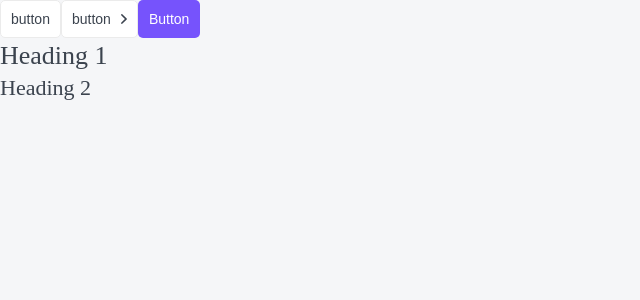
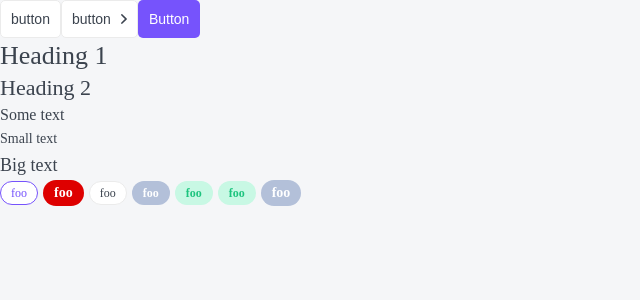
Before and after one commit to LikeKugi/react-next, a Next.js app in the folder ps-next/: page / in a window 1280 px wide. Shown: the top 300 px of the page, without its empty margins (0-640 px from the left). Built offline with nearby package versions, Linux system fonts and the light colour scheme.

Commit message:
feat: add simple components

```diff
--- /dev/null
+++ b/ps-next/src/components/Paragraph/Paragraph.module.scss
@@ -0,0 +1,18 @@
+.Paragraph {
+  font-weight: 400;
+  letter-spacing: 0;
+  text-align: left;
+
+  &--sm {
+    font-size: 14px;
+    line-height: 24px;
+  }
+  &--md {
+    font-size: 16px;
+    line-height: 24px;
+  }
+  &--lg {
+    font-size: 18px;
+    line-height: 29px;
+  }
+}
--- /dev/null
+++ b/ps-next/src/components/Paragraph/Paragraph.tsx
@@ -0,0 +1,24 @@
+import { FC, JSX } from 'react';
+import { IParagraphProps } from '@/components/Paragraph/Paragraph.types';
+import styles from './Paragraph.module.scss';
+import { clsx } from 'clsx';
+
+const Paragraph: FC<IParagraphProps> = ({
+                                          children,
+                                          variant = 'md',
+                                          className,
+                                          ...other
+                                        }): JSX.Element => {
+  return (
+    <p className={
+      clsx(className,
+        styles.Paragraph,
+        variant === 'sm' && styles['Paragraph--sm'],
+        variant === 'md' && styles['Paragraph--md'],
+        variant === 'lg' && styles['Paragraph--lg'],)
+    } {...other}>
+      {children}
+    </p>
+  );
+};
+export default Paragraph;
--- /dev/null
+++ b/ps-next/src/components/Paragraph/Paragraph.types.ts
@@ -0,0 +1,5 @@
+import { DetailedHTMLProps, HTMLAttributes } from 'react';
+
+export interface IParagraphProps extends  DetailedHTMLProps<HTMLAttributes<HTMLParagraphElement>, HTMLParagraphElement>{
+  variant?: 'sm' | 'md' | 'lg'
+}
--- /dev/null
+++ b/ps-next/src/components/Tag/Tag.module.scss
@@ -0,0 +1,51 @@
+.Tag {
+  display: inline-block;
+  -webkit-box-sizing: border-box;
+  -moz-box-sizing: border-box;
+  box-sizing: border-box;
+  margin-right: 5px;
+  border: 1px solid transparent;
+  border-radius: var(--border-radius-large);
+
+  &--sm {
+    padding: 5px 10px;
+    font-size: 12px;
+    line-height: 100%;
+  }
+
+  &--md {
+    padding: 5px 10px;
+    font-size: 14px;
+    line-height: 100%;
+  }
+
+  &--ghost {
+    color: var(--color-gray-900);
+    background-color: var(--color-white-50);
+    border-color: var(--color-gray-50);
+  }
+
+  &--red {
+    color: var(--color-white-50);
+    background-color: var(--color-accent-400);
+    font-weight: bold;
+  }
+
+  &--gray {
+    color: var(--color-white-50);
+    background-color: var(--color-gray-600);
+    font-weight: bold;
+  }
+
+  &--green {
+    color: var(--color-green-400);
+    background-color: var(--color-green-100);
+    font-weight: bold;
+  }
+
+  &--primary {
+    color: var(--color-main);
+    background-color: var(--color-white-50);
+    border-color: var(--color-main);
+  }
+}
--- /dev/null
+++ b/ps-next/src/components/Tag/Tag.tsx
@@ -0,0 +1,24 @@
+import { FC, JSX } from 'react';
+import { ITagProps } from '@/components/Tag/Tag.types';
+import { clsx } from 'clsx';
+import styles from './Tag.module.scss';
+
+const Tag: FC<ITagProps> = ({ size = 'md', children, color = 'ghost', href, className, ...other }): JSX.Element => {
+  return (
+    <div className={clsx(
+      className,
+      styles.Tag,
+      size === 'sm' && styles['Tag--sm'],
+      size === 'md' && styles['Tag--md'],
+      color === 'ghost' && styles['Tag--ghost'],
+      color === 'red' && styles['Tag--red'],
+      color === 'gray' && styles['Tag--gray'],
+      color === 'green' && styles['Tag--green'],
+      color === 'primary' && styles['Tag--primary'])} {...other}>
+      {href ? <a href={href}>
+        {children}
+      </a> : <>{children}</>}
+    </div>
+  );
+};
+export default Tag;
--- a/ps-next/src/pages/HomePage/HomePage.tsx
+++ b/ps-next/src/pages/HomePage/HomePage.tsx
@@ -1,6 +1,8 @@
 import { JSX, useState } from 'react';
 import Heading from '@/components/Heading/Heading';
 import Button from '@/components/Button/Button';
+import Paragraph from '@/components/Paragraph/Paragraph';
+import Tag from '@/components/Tag/Tag';
 
 const HomePage = (): JSX.Element => {
   const [direction, setDirection] = useState<'right' | 'down'>('right');
@@ -13,6 +15,22 @@ const HomePage = (): JSX.Element => {
       <Button variant="primary">Button</Button>
       <Heading>Heading 1</Heading>
       <Heading level={2}>Heading 2</Heading>
+      <Paragraph>
+        Some text
+      </Paragraph>
+      <Paragraph variant="sm">
+        Small text
+      </Paragraph>
+      <Paragraph variant="lg">
+        Big text
+      </Paragraph>
+      <Tag color="primary" size="sm">foo</Tag>
+      <Tag color="red" size="md">foo</Tag>
+      <Tag color="ghost" size="sm">foo</Tag>
+      <Tag color="gray" size="sm">foo</Tag>
+      <Tag color="green" size="sm">foo</Tag>
+      <Tag color="green" href="/" size="sm">foo</Tag>
+      <Tag color="gray" href="/" size="md">foo</Tag>
     </>
   );
 };
```
Also changed, not shown: ps-next/src/components/Tag/Tag.types.ts (added, +7 -0 lines).
